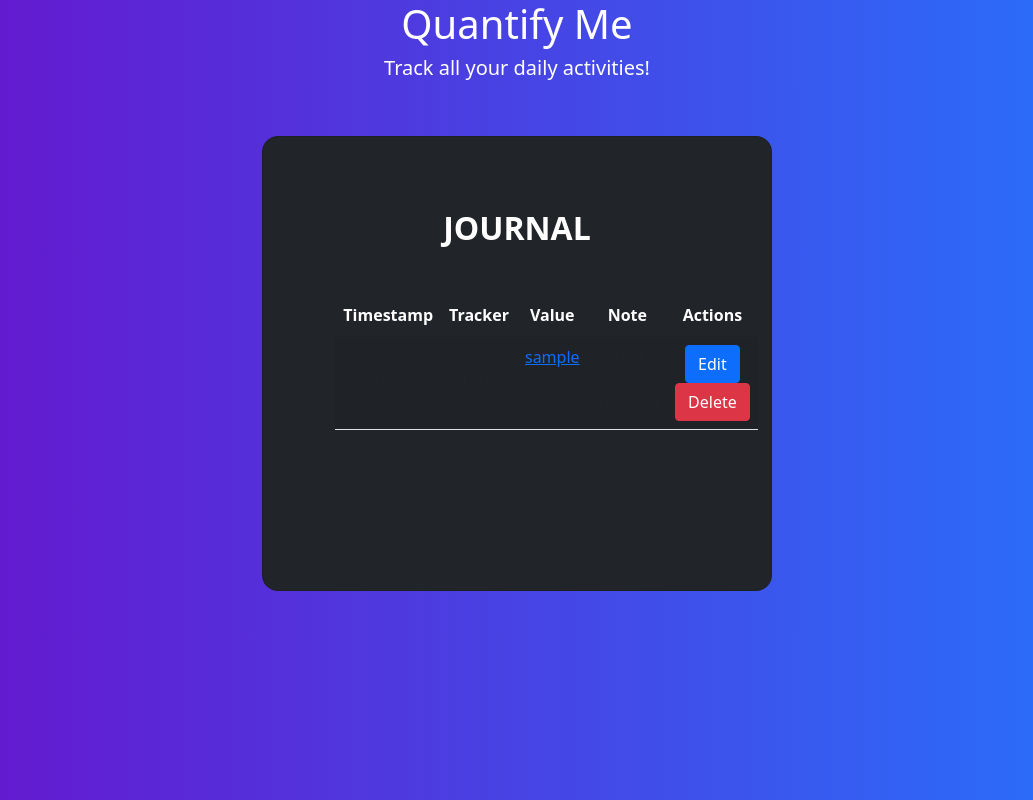
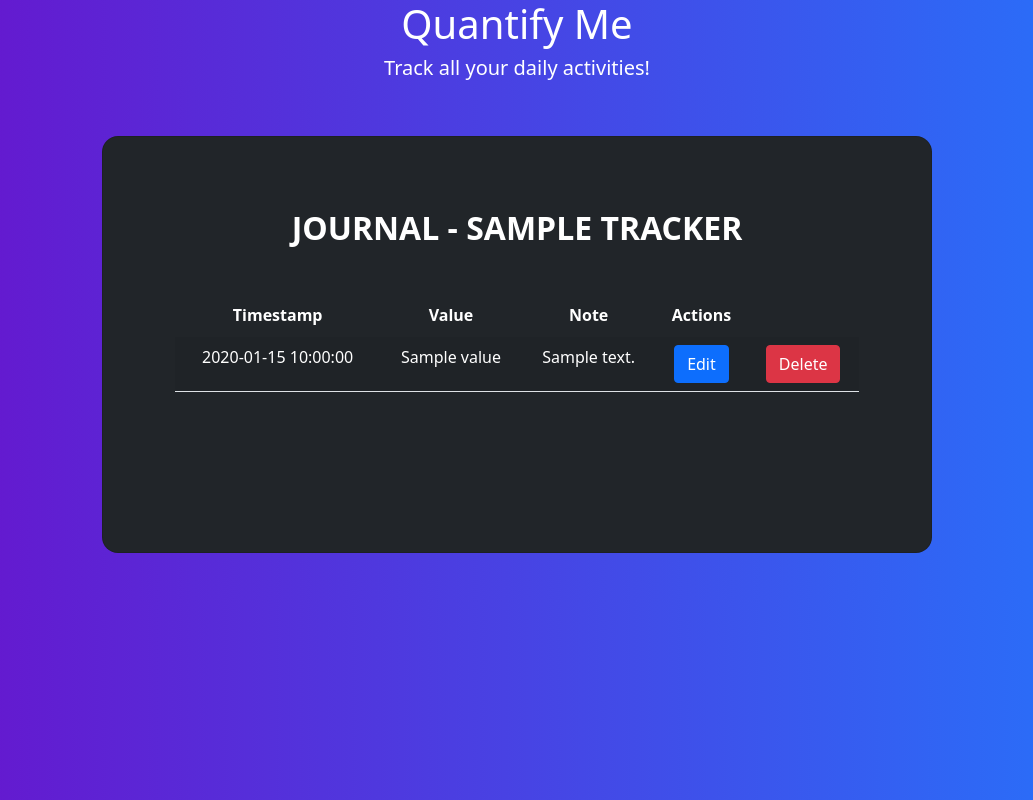
Before and after one commit to Dominastorm/QuantifyMe, a Flask app: template templates/journal.html in a window 1280 px wide. Shown: the whole page, without its empty margins (123-1156 px from the left). Run offline with Flask 2, Linux system fonts and the light colour scheme; the template is opened without the code that fills it: most values are stand-ins (such as "Sample title", 1, 10 or a date in 2020); some libraries are stand-ins or nearby versions.

Commit message:
remodelled journal and dashboard pages

```diff
--- a/templates/journal.html
+++ b/templates/journal.html
@@ -4,11 +4,11 @@
     <meta charset="UTF-8" />
     <meta http-equiv="X-UA-Compatible" content="IE=edge" />
     <meta name="viewport" content="width=device-width, initial-scale=1.0" />
-    <link rel="stylesheet" href="static/bootstrap/css/bootstrap.min.css" />
+    <link rel="stylesheet" href="../static/bootstrap/css/bootstrap.min.css" />
     <script src="https://code.jquery.com/jquery-3.5.9.min.js"></script>
-    <script src="static/bootstrap/js/bootstrap.min.js"></script>
+    <script src="../static/bootstrap/js/bootstrap.min.js"></script>
 
-    <link rel="stylesheet" href="static/style.css" />
+    <link rel="stylesheet" href="../static/style.css" />
 
     <title>Quantify Me</title>
   </head>
@@ -20,11 +20,11 @@
     <section class="vh-75 gradient-custom">
       <div class="container-fluid py-5 h-100">
         <div class="row d-flex justify-content-center align-items-center h-100">
-          <div class="col-12 col-md-8 col-lg-6 col-xl-5">
+          <div class="col-12 col-md-8 col-lg-6 col-xl-8">
             <div class="card bg-dark text-white" style="border-radius: 1rem">
               <div class="card-body p-5 text-center">
                 <div class="mb-md-5 mt-md-4 pb-5">
-                  <h2 class="fw-bold mb-5 text-uppercase">Journal</h2>
+                  <h2 class="fw-bold mb-5 text-uppercase">Journal - {{ tracker.name }}</h2>
                   <div class="container">
                     <div class="row">
                       <div class="col-md-12">
@@ -34,29 +34,21 @@
                               <thead>
                                 <tr class="text-white">
                                   <th>Timestamp</th>
-                                  <th>Tracker</th>
                                   <th>Value</th>
                                   <th>Note</th>
                                   <th>Actions</th>
                                 </tr>
                               </thead>
                               <tbody>
-
-                                {% for article in articles %}
+                                {% for log in logs %}
                                 <tr>
-                                  <td>{{ article.title }}</td>
-                                  <td>{{ article.content }}</td>
-                                  <td>
-                                    {% for author in article.authors %}
-                                      <a href='/articles_by/{{author.username}}' target='_blank'>{{ author.username }}</a>
-                                      {% if not loop.last %}
-                                      ,
-                                      {% endif %}
-                                    {% endfor %}
-                                  </td>
-                                  <td>{{ article.updated_at }}</td>
+                                  <td class="text-white">{{ log.timestamp }}</td>
+                                  <td class="text-white">{{ log.value  }}</td>
+                                  <td class="text-white">{{ log.note }}</td>
                                   <td>
                                     <a href="" class="btn btn-primary"> Edit </a>
+                                  </td>
+                                  <td>
                                     <a href="" class="btn btn-danger"> Delete </a>
                                   </td>
                                 </tr>
```
Also changed, not shown: templates/dashboard.html (+16 -22 lines).
